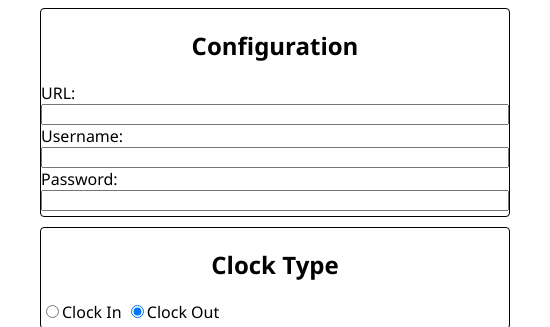
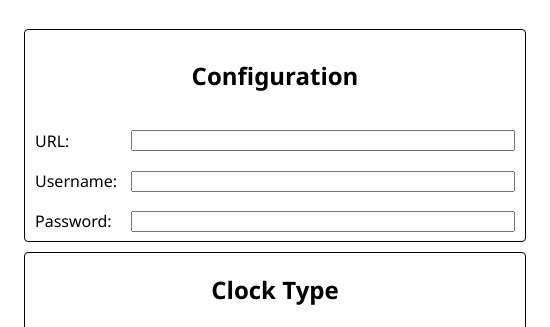
Before and after one commit to ronen25/atauto, an Electron app: page static/index.html in a window 550 px wide. Shown: the part 96-423 px from the top of the page. Drawn offline with Linux system fonts and the light colour scheme.

Commit message:
Finished CSS, implemented dark mode

```diff
--- a/src/atauto.ts
+++ b/src/atauto.ts
@@ -7,8 +7,8 @@ import * as Log from './log';
 
 const createWindow = (): void => {
   const window = new BrowserWindow({
-    width: 450,
-    height: 600,
+    width: 550,
+    height: 800,
     autoHideMenuBar: true,
   });
 
--- a/static/index.css
+++ b/static/index.css
@@ -1,3 +1,9 @@
+:root {
+  background-color: white;
+  --clock-color: white;
+  --clock-background-color: darkgreen;
+}
+
 * {
   font-family: 'Segoe UI', Tahoma, Geneva, Verdana, sans-serif;
 }
@@ -13,22 +19,48 @@ h2 {
 #container {
   display: grid;
   gap: 10px;
+  grid-template-rows: 1fr 2fr 1fr auto 1fr;
 }
 
 .configuration-card {
   border-style: solid;
   border-width: 1px;
   border-radius: 4px;
-  padding-bottom: 5px;
-  margin: 0 2em 0 2em;
+  padding-bottom: 10px;
+  margin: 0 1em 0 1em;
 }
 
 #config {
   display: grid;
+  grid-template-columns: 1fr 4fr;
+  align-items: center;
+  padding: 0 10px 0 10px;
 }
 
 #config > input {
   font-family: monospace;
+}
+
+#config-title {
+  grid-row: 1;
+  grid-column-start: 1;
+  grid-column-end: span 2;
+}
+
+#url-label {
+  grid-row: 2;
+  grid-column: 1;
+}
+
+#url {
+  grid-row: 2;
+  grid-column: 2;
+}
+
+#clocktype-container {
+  display: flex;
+  flex-direction: column;
+  align-items: center;
 }
 
 #clock {
@@ -36,8 +68,8 @@ h2 {
   font-weight: bold;
   font-family: monospace;
   text-align: center;
-  background-color: darkgreen;
-  color: white;
+  background-color: var(--clock-background-color);
+  color: var(--clock-color);
   border-radius: 10px;
   margin: 0 1em 0 1em;
 }
@@ -46,3 +78,11 @@ h2 {
   font-size: 3em;
   margin: 0 3em 0 3em;
 }
+
+@media (prefers-color-scheme: dark) {
+  :root {
+    background-color: #181818;
+    color: whitesmoke;
+    --clock-background-color: gray;
+  }
+}
--- a/static/index.html
+++ b/static/index.html
@@ -12,25 +12,25 @@
   </head>
   <body onload="onBodyLoad();" onunload="onBodyUnload();">
     <div id="container">
-      <h1>Attendance Automation (atauto)</h1>
+      <h1>Attendance Automation</h1>
 
       <div id="config" class="configuration-card">
-        <h2>Configuration</h2>
+        <h2 id="config-title">Configuration</h2>
 
         <!-- URL  -->
-        <label for="url">URL:</label>
+        <label id="url-label" for="url">URL:</label>
         <input type="text" id="url" name="url" />
 
         <!-- Username -->
-        <label for="username">Username:</label>
+        <label id="username-label" for="username">Username:</label>
         <input type="text" id="username" name="username" />
 
         <!-- Password -->
-        <label for="password">Password:</label>
+        <label id="password-label" for="password">Password:</label>
         <input type="text" id="password" name="url" />
       </div>
 
-      <div id="clocktype" class="configuration-card">
+      <div id="clocktype-container" class="configuration-card">
         <h2>Clock Type</h2>
 
         <div id="clocktype-buttons">
```
